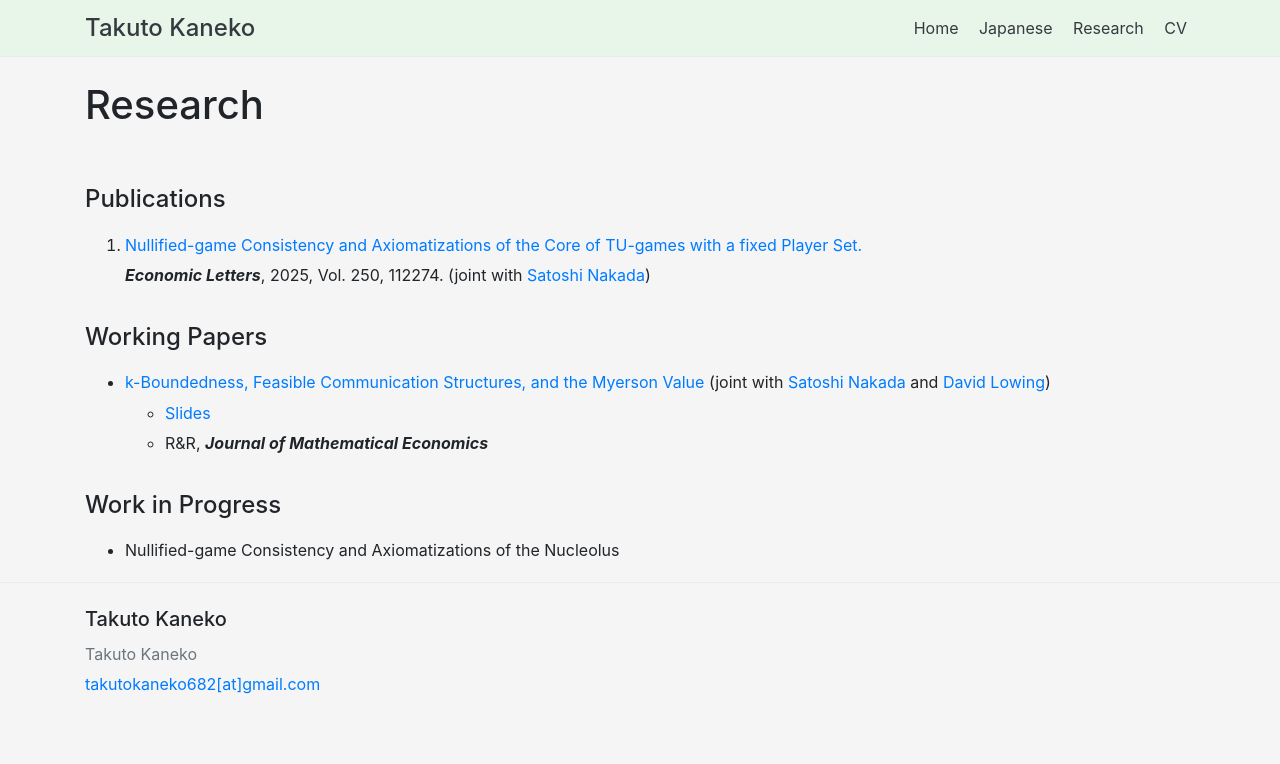
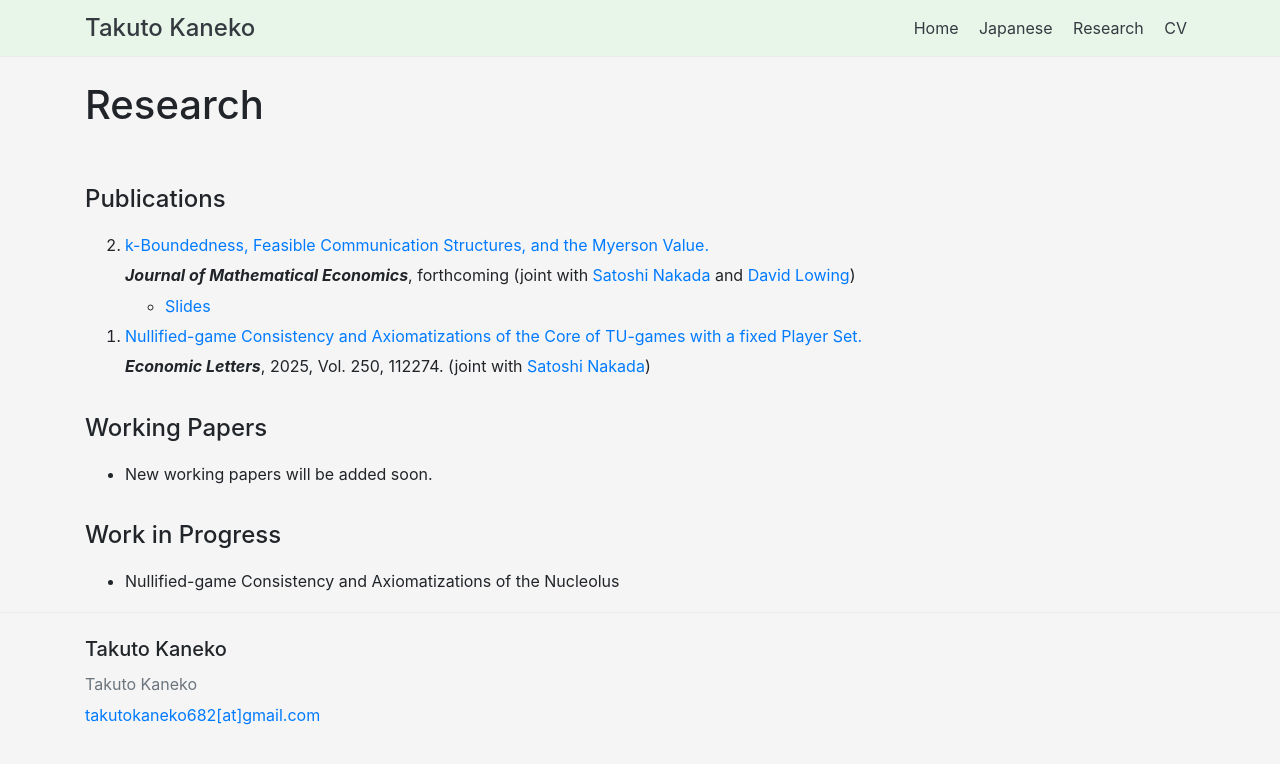
Before and after one commit to Takuto-Kaneko/Takuto-Kaneko.github.io, a Jekyll site: the page built from research.md, in a window 1280 px wide. Shown: the top 764 px of the page. Built offline with Jekyll 4.4.1, drawn with Linux system fonts in a browser that asks for light colours.

Commit message:
modified

```diff
--- a/research.md
+++ b/research.md
@@ -8,23 +8,30 @@ permalink: /research/
 
 
  <ol reversed>
+  <li>
+  <a href="https://papers.ssrn.com/sol3/papers.cfm?abstract_id=5290078">k-Boundedness, Feasible Communication Structures, and the Myerson Value.</a>
+  <br>
+  <strong><em>Journal of Mathematical Economics</em></strong>, forthcoming (joint with <a href="https://sites.google.com/site/snakada0911/home">Satoshi Nakada</a> and <a href="https://sites.google.com/view/davidlowing/home">David Lowing</a>)
+  </li>
 
+  <ul>
+      <li><a href="https://drive.google.com/file/d/1n-XWT2QOVM9zy_32VBK5KQIJjss4Mj77/view?usp=drive_link"> Slides </a> </li>
+    </ul>
 
   <li>
   <a href="https://www.sciencedirect.com/science/article/abs/pii/S0165176525001119">Nullified-game Consistency and Axiomatizations of the Core of TU-games with a fixed Player Set.</a>
   <br>
   <strong><em>Economic Letters</em></strong>, 2025, Vol. 250, 112274. (joint with <a href="https://sites.google.com/site/snakada0911/home">Satoshi Nakada</a>)
+
   </li>
+
 
 </ol>
 
 
 #### Working Papers
 
- - [k-Boundedness, Feasible Communication Structures, and the Myerson Value](https://papers.ssrn.com/sol3/papers.cfm?abstract_id=5290078) (joint with <a href="https://sites.google.com/site/snakada0911/home">Satoshi Nakada</a> and <a href="https://sites.google.com/view/davidlowing/home">David Lowing</a>)
-    - [Slides](https://drive.google.com/file/d/1n-XWT2QOVM9zy_32VBK5KQIJjss4Mj77/view?usp=drive_link)
-    - R&R, <strong><em>Journal of Mathematical Economics</em></strong>
-
+ - New working papers will be added soon.
 
 #### Work in Progress
  - Nullified-game Consistency and Axiomatizations of the Nucleolus
```
